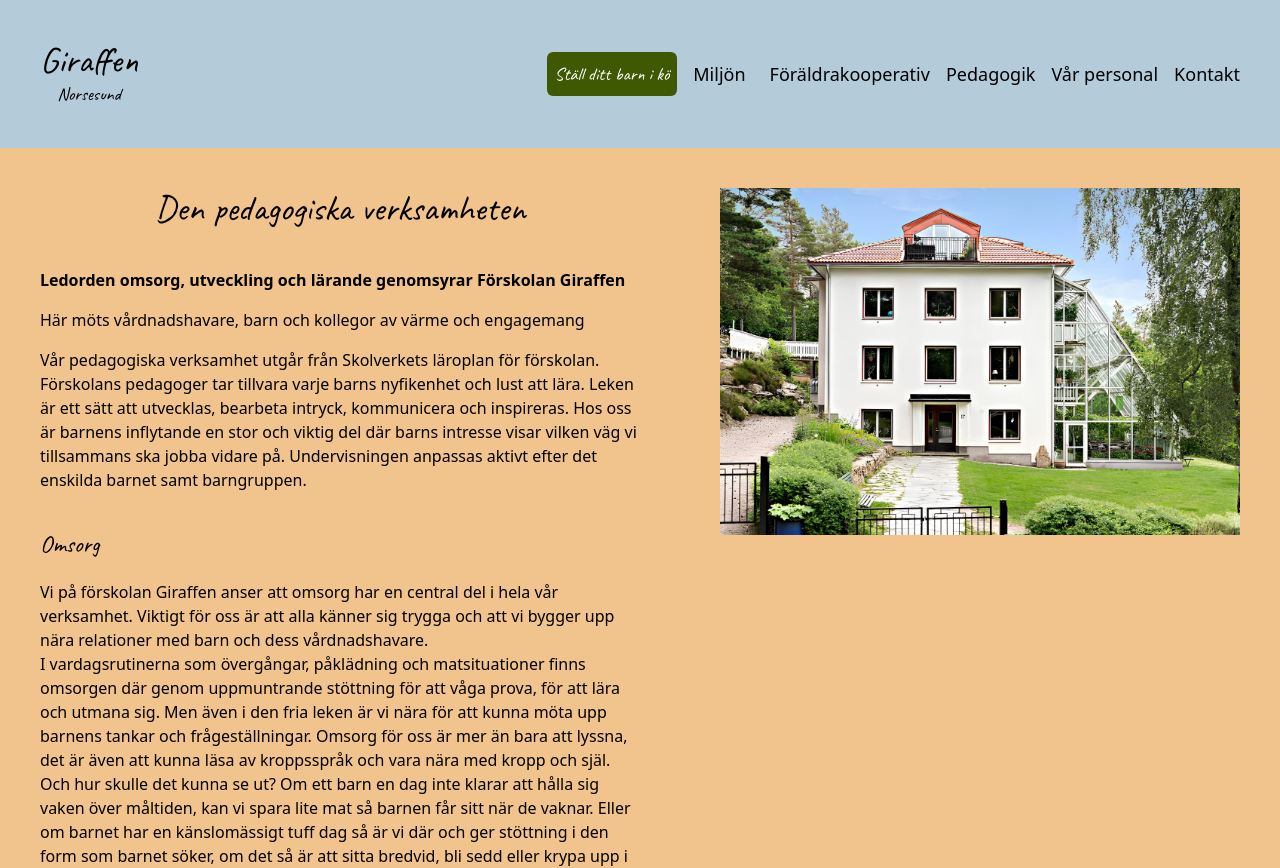
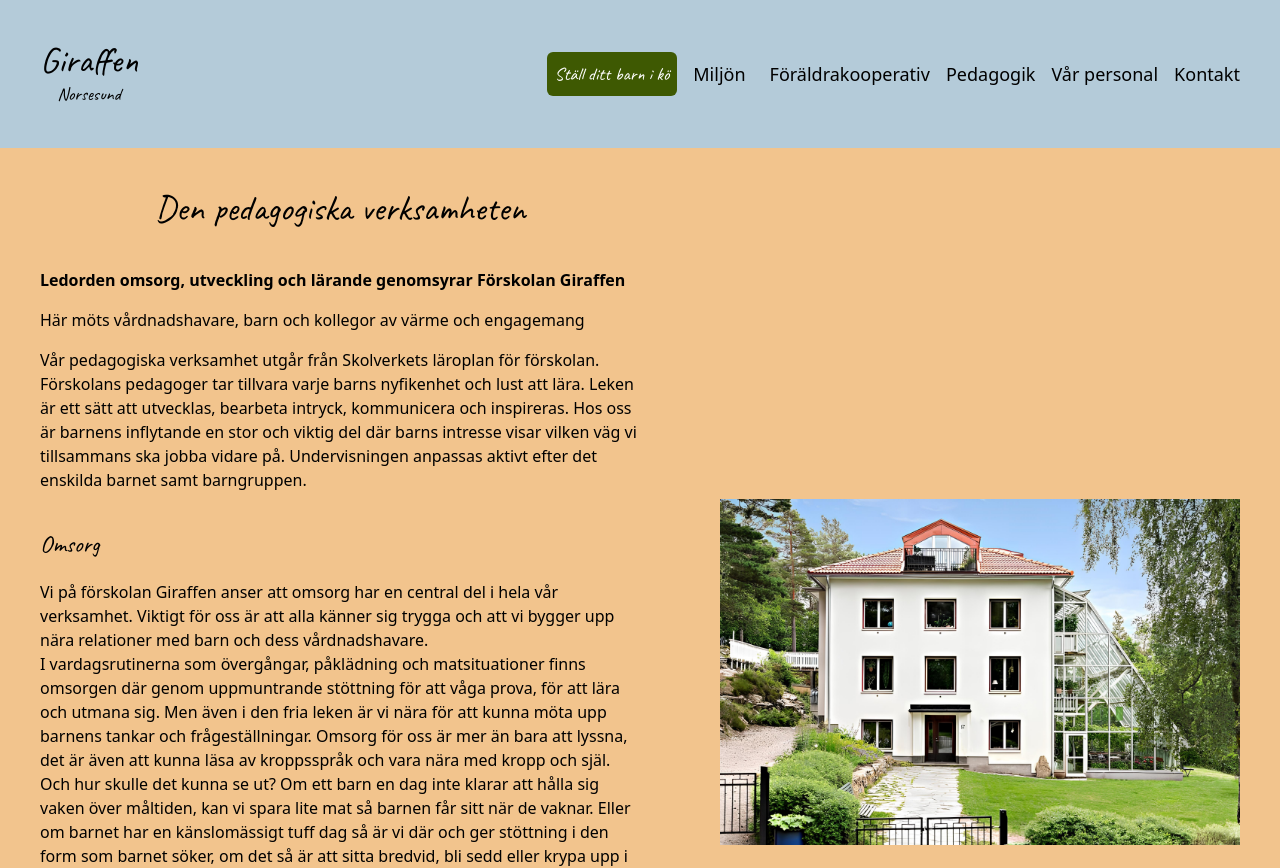
Before and after one commit to dannebrob/giraffen, a Next.js app: page /pedagogik in a window 1280 px wide. Shown: the top 868 px of the page. Built offline with nearby package versions, Linux system fonts and the light colour scheme.

Commit message:
Update main container styling in pedagogik.js

```diff
--- a/src/pages/pedagogik.js
+++ b/src/pages/pedagogik.js
@@ -19,7 +19,7 @@ export default function Pedagogik() {
   return (
     <>
     <TopHead />
-    <main className='bg-sand flex flex-col md:flex-row md:justify-start'>
+    <main className='bg-sand flex flex-col md:flex-row md:justify-start items-center'>
       <div className='mx-10 md:w-1/2'>
         <h1 className={`text-center ${caveat.className} text-4xl py-10`}>Den pedagogiska verksamheten</h1>
         <p className='font-bold pb-4'>
```
